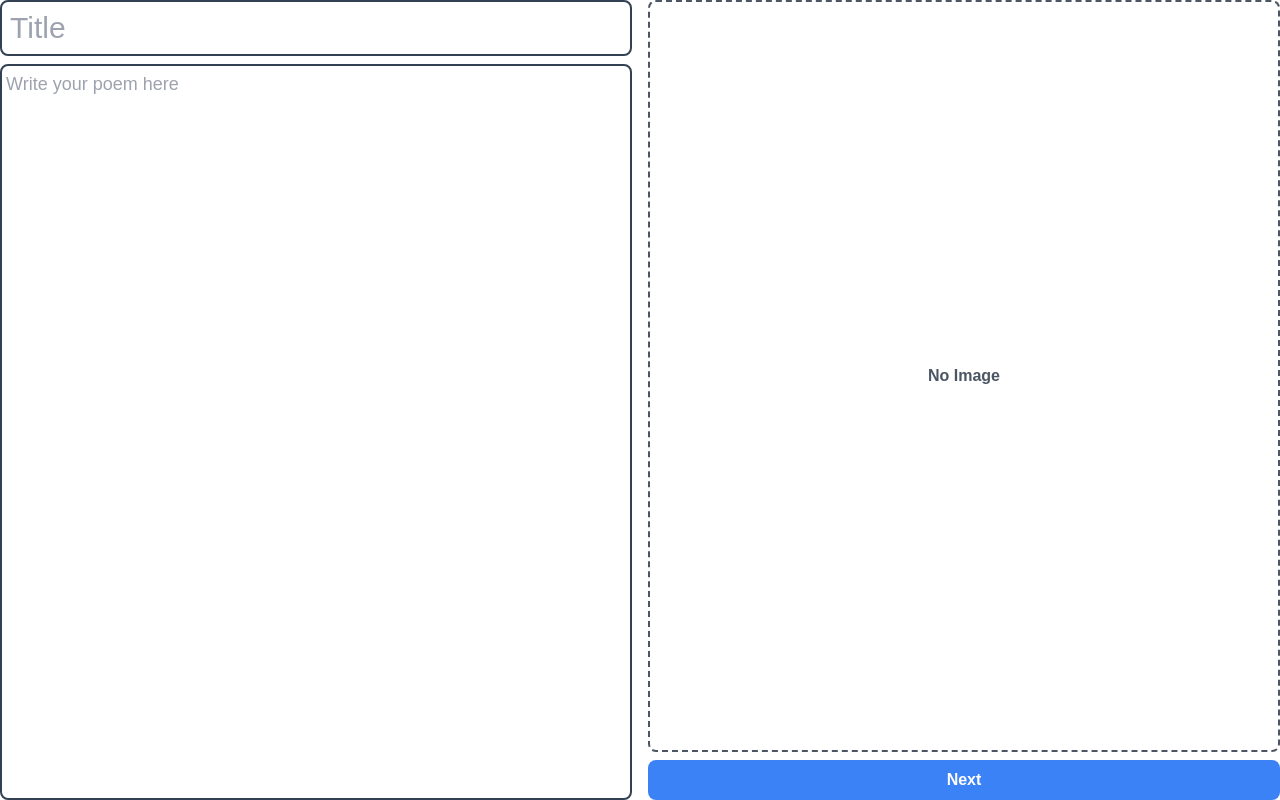
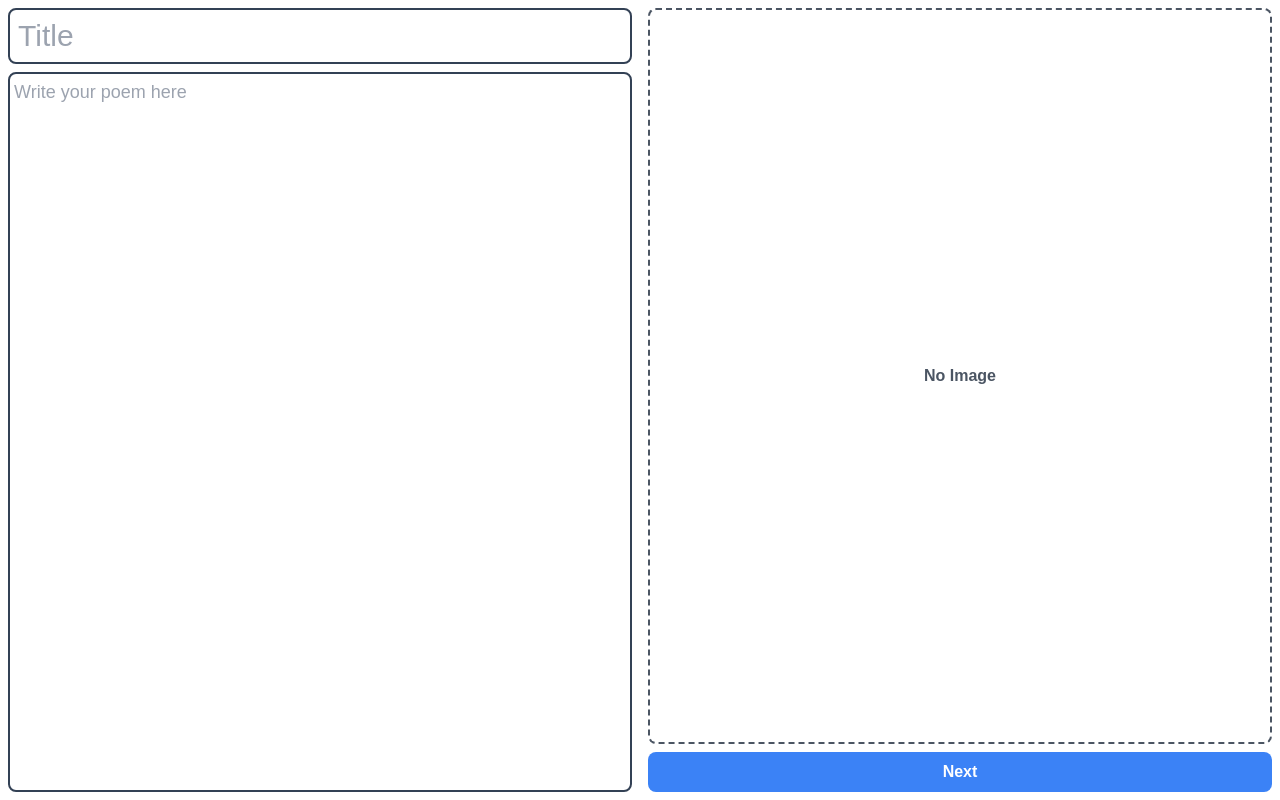
Before and after one commit to turtledev65/Poem-Maker, a Next.js app: page /poem/create/edit in a window 1280 px wide. Built offline with nearby package versions, Linux system fonts and the light colour scheme.

Commit message:
Add padding to the edit poem page

```diff
--- a/src/app/poem/create/edit/page.tsx
+++ b/src/app/poem/create/edit/page.tsx
@@ -2,7 +2,7 @@ import { editPoemData } from "../actions";
 
 const EditPoem = () => {
   return (
-    <main className="h-full">
+    <main className="h-full p-2">
       <form action={editPoemData} className="flex h-full flex-row gap-4 *:flex-1">
         <div className="flex h-full flex-col gap-2">
           <input
```
